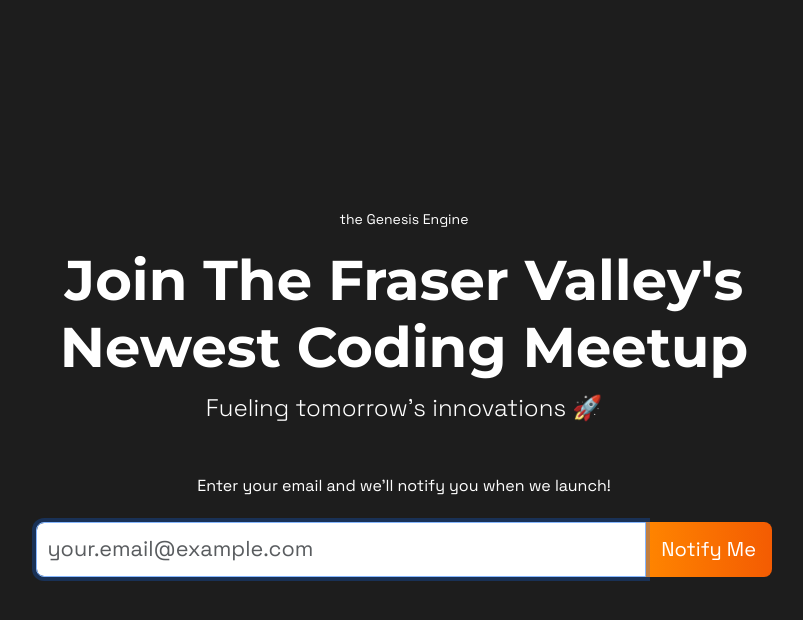
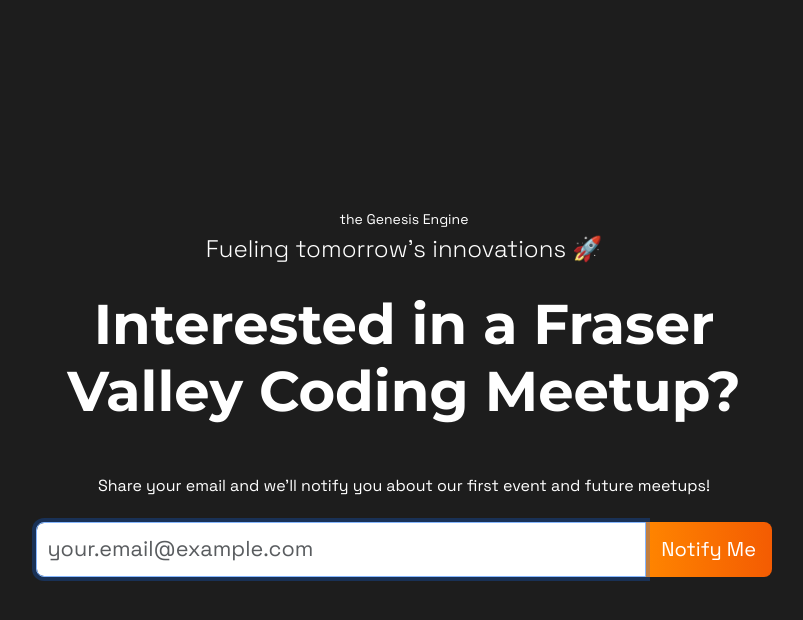
Before and after one commit to PyLou317/genesis-engine-landing-page, a Flask app: page / in a window 1280 px wide. Shown: the top 620 px of the page, without its empty margins (236-1039 px from the left). Run offline with Flask 3, Linux system fonts and the light colour scheme; some libraries are stand-ins or nearby versions.

Commit message:
Update heading and sub-heading

```diff
--- a/templates/index.html
+++ b/templates/index.html
@@ -45,10 +45,11 @@
             {% endfor %} {% endif %} {% endwith %}
 
             <small>the Genesis Engine</small>
-            <h1 class="display-4 fw-bold mt-3">Join The Fraser Valley's Newest Coding Meetup</h1>
             <p class="lead fs-4 mb-4">Fueling tomorrow's innovations 🚀</p>
 
-            <p class="mt-5">Enter your email and we'll notify you when we launch!</p>
+            <h1 class="display-4 fw-bold mt-3">Interested in a Fraser Valley Coding Meetup?</h1>
+
+            <p class="mt-5">Share your email and we'll notify you about our first event and future meetups!</p>
 
             <form action="{{ url_for('index') }}" method="POST" class="mt-4">
               <!-- Required for CSRF protection -->
```
